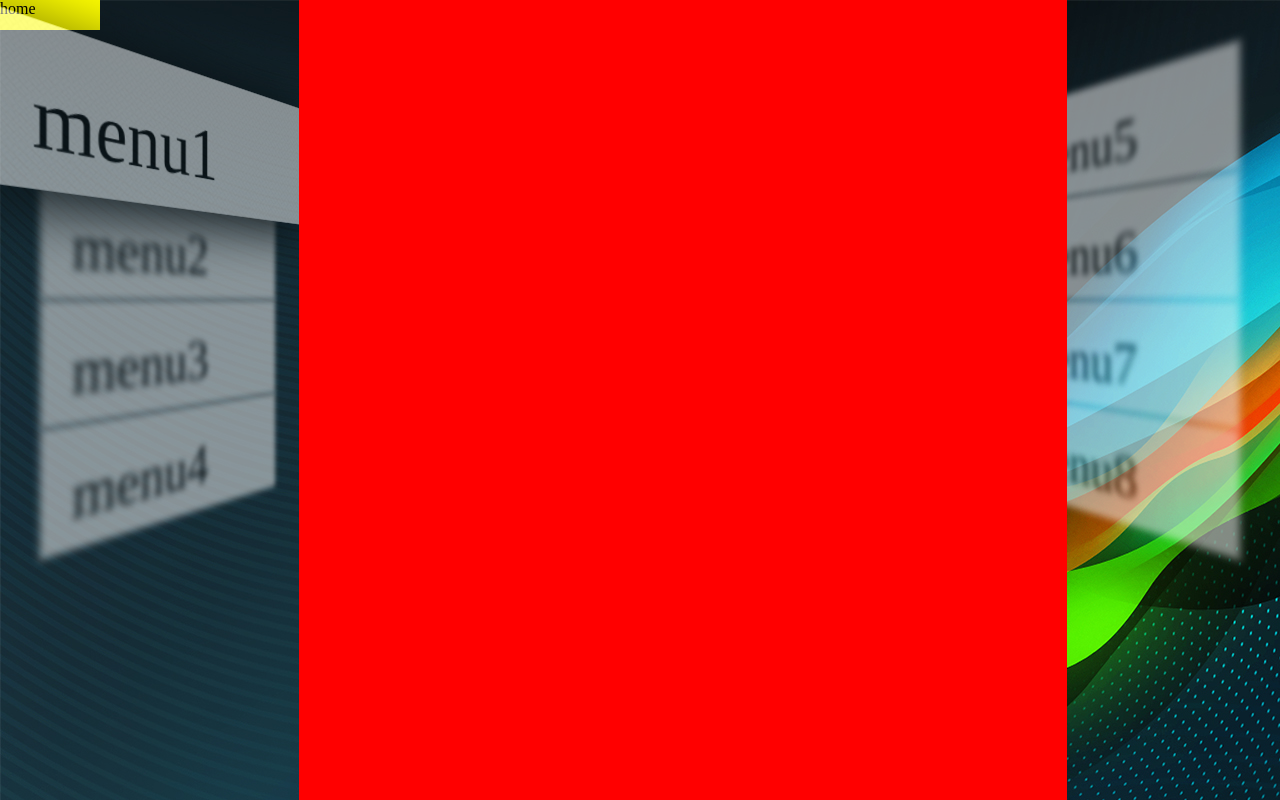
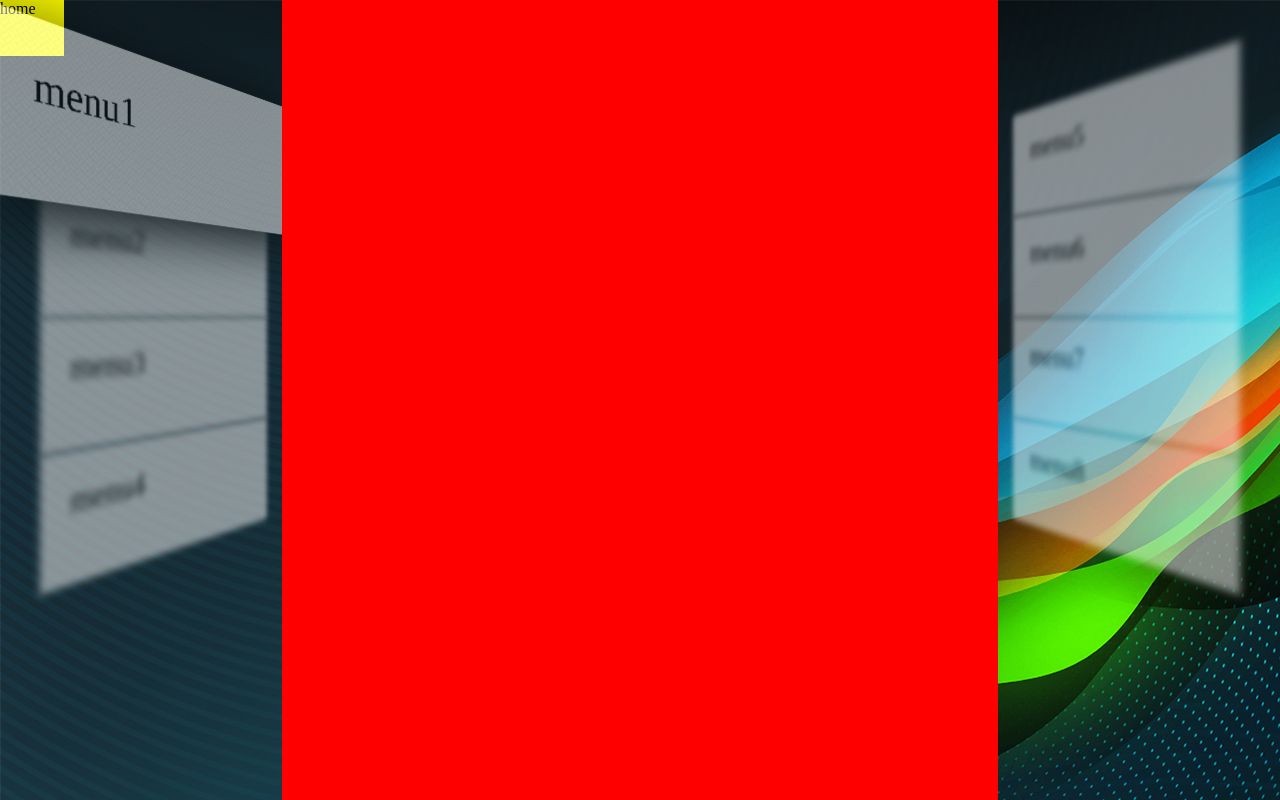
Before and after one commit to nithinmohan/door-open-menu-3d, a plain HTML site: page index.html in a window 1280 px wide. Both pictures are taken after a click on the element "menu1". Drawn offline with Linux system fonts and the light colour scheme.

Commit message:
changed to % measure, fonts yet to be corrected

```diff
--- a/style.css
+++ b/style.css
@@ -12,9 +12,9 @@ body
 }
 .menublocks
 {
-	width:350px;
+	width:26%;
 	position: relative;
-	font-size: 70px;
+	font-size: 35px;
 	opacity: .5;
 	height:auto;
 	-webkit-transition:all .3s ease-in-out;
@@ -42,7 +42,7 @@ body
 	background-repeat: repeat-x repeat-y;
 	position:relative;
 	padding-left: 10%;
-	height: 60px;
+	height: 9%;
 	width:90%;
 	padding-top: 10%;
 	padding-bottom: 10%;
@@ -74,6 +74,7 @@ body
 }
 .content
 {
+	opacity: 0;
 	position:absolute;
 	top:50%;
 	left:50%;
@@ -84,16 +85,17 @@ body
 }
 .selected
 {
+	opacity: 1;
 	top:0%;
 	position:absolute;
-	left:299px;
-	width:768px;
+	left:22%;
+	width:56%;
 	height:100%;
 }
 #home
 {
 	position: absolute;
-	width:100px;
-	height: 30px;
+	width:5%;
+	height: 7%;
 	background-color: yellow;
 }
```
